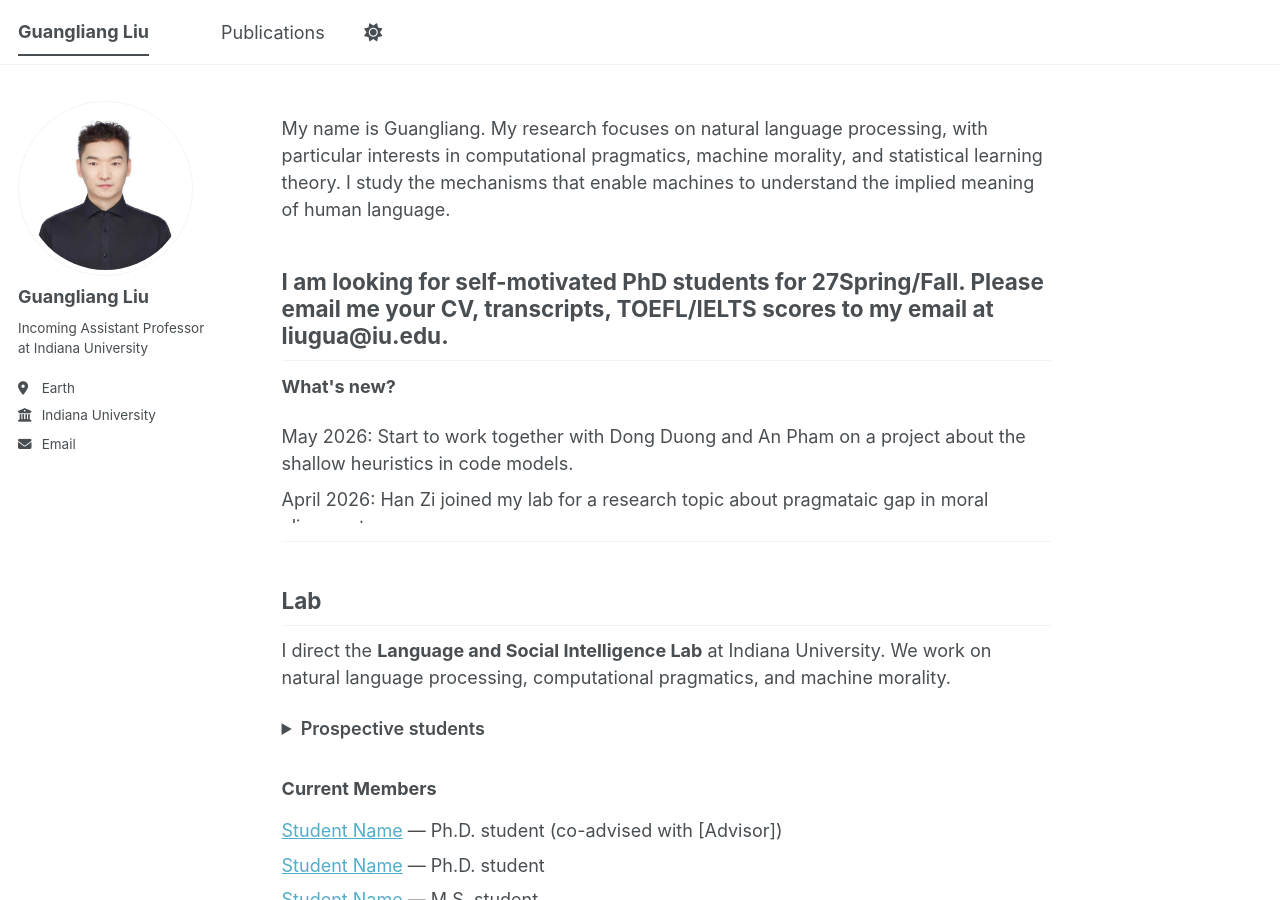
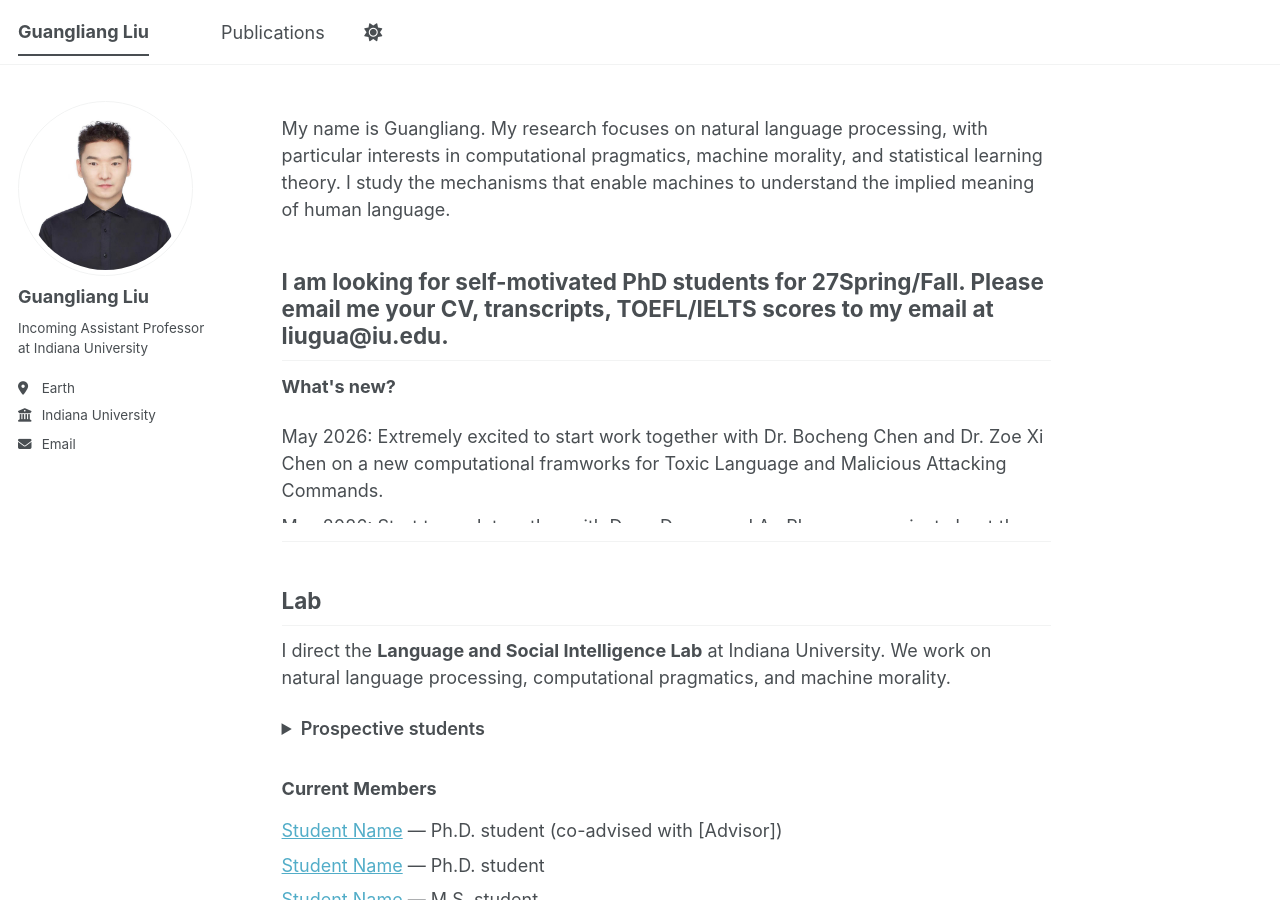
Before and after one commit to guangliang-nlp/guangliang-nlp.github.io, a Jekyll site: the page built from _pages/about.md, in a window 1280 px wide and 900 px high. Built offline with Jekyll 4.4.1, drawn with Linux system fonts in a browser that asks for light colours; a script bundle is joined from its source files by our own code; library files that are not in the unit come from our copies.

Commit message:
Update about.md

```diff
--- a/_pages/about.md
+++ b/_pages/about.md
@@ -16,6 +16,7 @@ I am looking for self-motivated PhD students for 27Spring/Fall. Please email me
 <p><strong>What's new?</strong></p>
 <div style="overflow-y:auto; max-height:100px;">
   <ul style="list-style:none; padding:0; margin:0;">
+    <li>May 2026: Extremely excited to start work together with Dr. Bocheng Chen and Dr. Zoe Xi Chen on a new computational framworks for Toxic Language and Malicious Attacking Commands.</li>
     <li>May 2026: Start to work together with Dong Duong and An Pham on a project about the shallow heuristics in code models.</li>
     <li>April 2026: Han Zi joined my lab for a research topic about pragmataic gap in moral alignment.</li>
   </ul>
```
